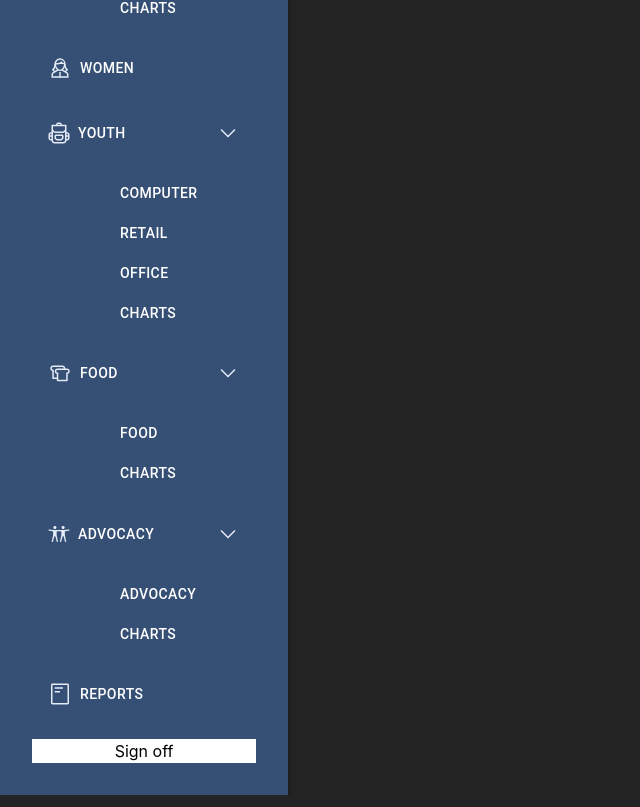
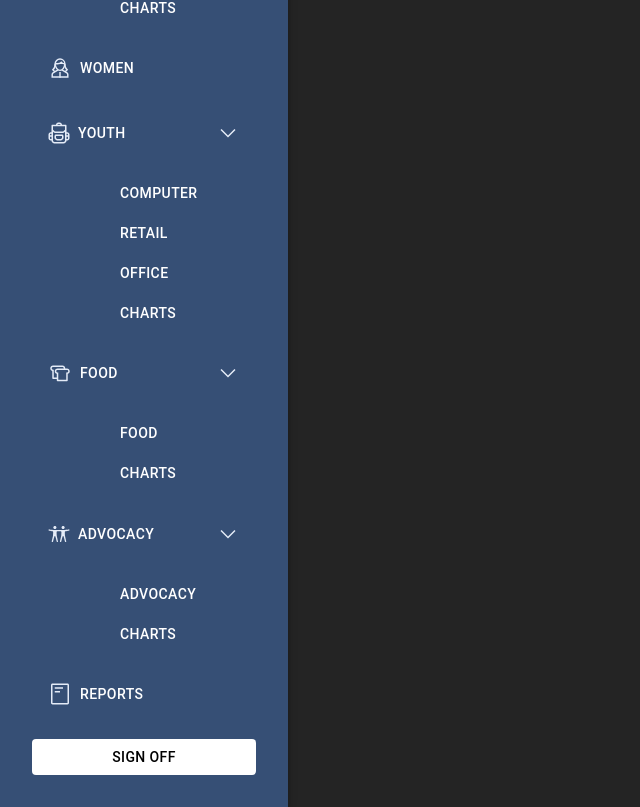
Before and after one commit to NotMija/DesafioONGapp, a React (Vite) app: page /reports in a window 1280 px wide. Shown: the part 313-1120 px from the top of the page, without its empty margins (0-640 px from the left). Built offline with nearby package versions, Linux system fonts and the light colour scheme; no server answers.

Commit message:
volviendo a probar el botón de sign off

```diff
--- a/src/components/Button/signout.jsx
+++ b/src/components/Button/signout.jsx
@@ -18,14 +18,14 @@ class LogoutButton extends React.Component {
 
   render() {
     return (
-      <button className="align-items: end;"
+      <Button className="align-items: end;"
         onClick={this.handleLogout}
         style={{
           color: "black", background: "white",
         }}
       >
         Sign off
-      </button>
+      </Button>
     );
   }
 }
```
